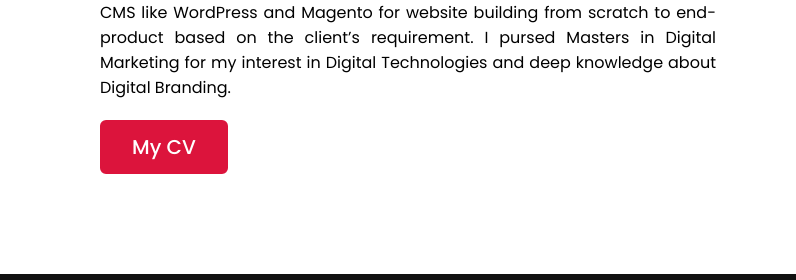
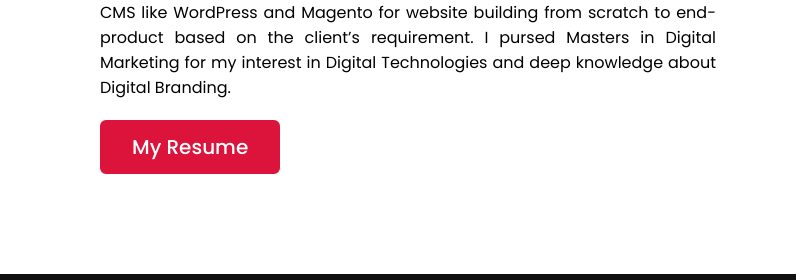
Before and after one commit to Aish0611/myportfolio, a plain HTML site: page index.html in a window 1280 px wide. Shown: the part 1307-1587 px from the top of the page, 484-1280 px from the left. Drawn offline with nearby package versions, Linux system fonts and the light colour scheme.

Commit message:
Update index.html

```diff
--- a/index.html
+++ b/index.html
@@ -58,7 +58,7 @@
                 <div class="column right">
                     <div class="text">I'm Aishwarya and I'm a <span class="typing-2"></span></div>
                     <p>I love all the world of web technology, from corporate identity to web development. I have an overall 2 years of work experience in Graphic Designing, Web Designing and Front-end Web Development (UI&UX) . I was responsible for creating wireframes, mockups, prototypes, building visually aesthetic websites, responsive (GUI), web hosting, testing, debugging and SEO. Proven ability in optimizing web functionalities that improve data retrieval and workflow efficiencies. I have worked for 5 months as a work experience intern in an Irish Company and gained a good understanding on CMS like WordPress and Magento for website building from scratch to end-product based on the client’s requirement. I pursed Masters in Digital Marketing for my interest in Digital Technologies and deep knowledge about Digital Branding.</p>
-                    <a href="https://drive.google.com/file/d/1YLumBBu549h9V8o_UUKW0xcmCTAeWrwm/view?usp=sharing" target="_blank">My CV</a>
+                    <a href="https://drive.google.com/file/d/1YLumBBu549h9V8o_UUKW0xcmCTAeWrwm/view?usp=sharing" target="_blank">My Resume</a>
                 </div>
             </div>
         </div>
```
